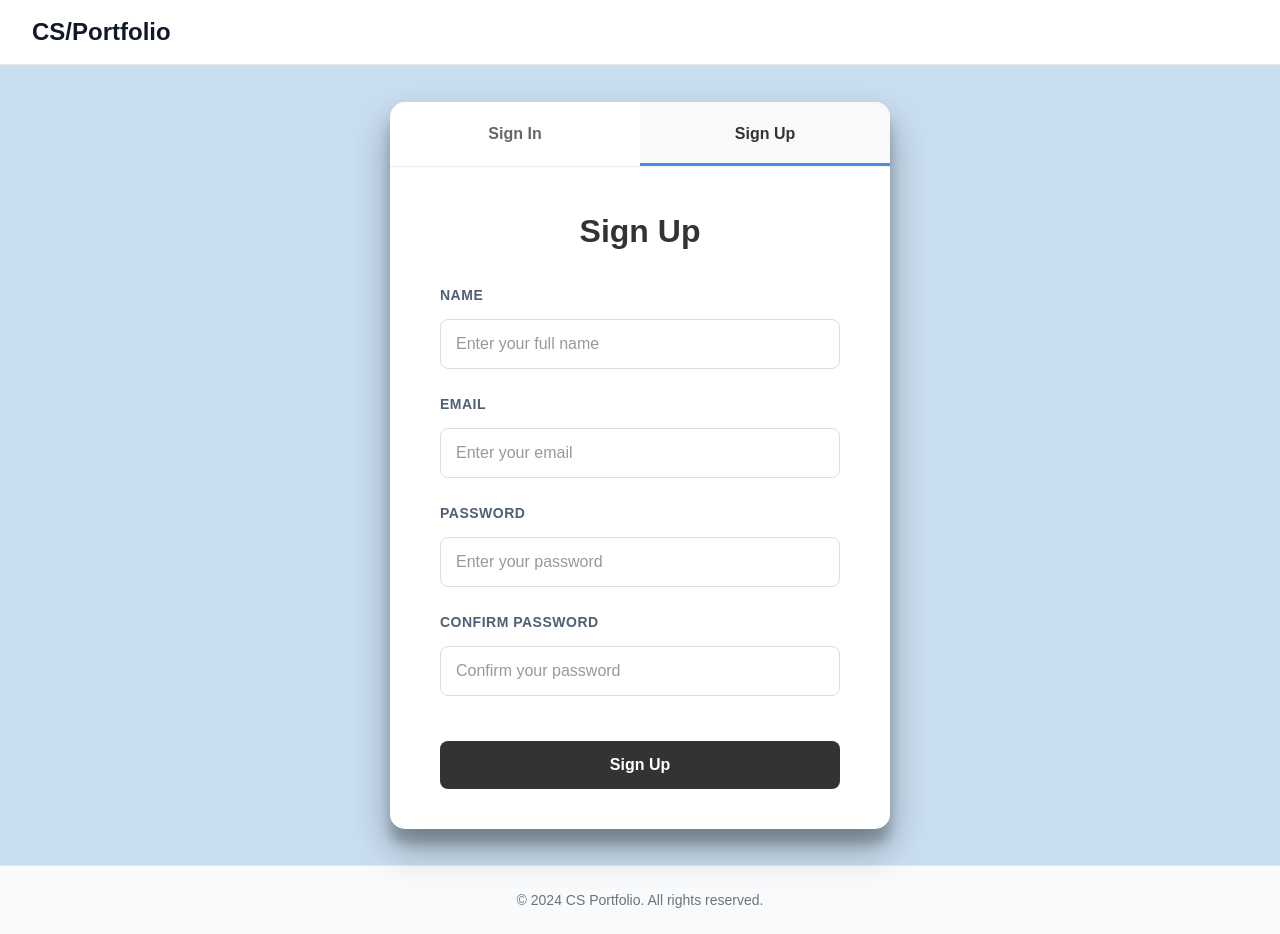
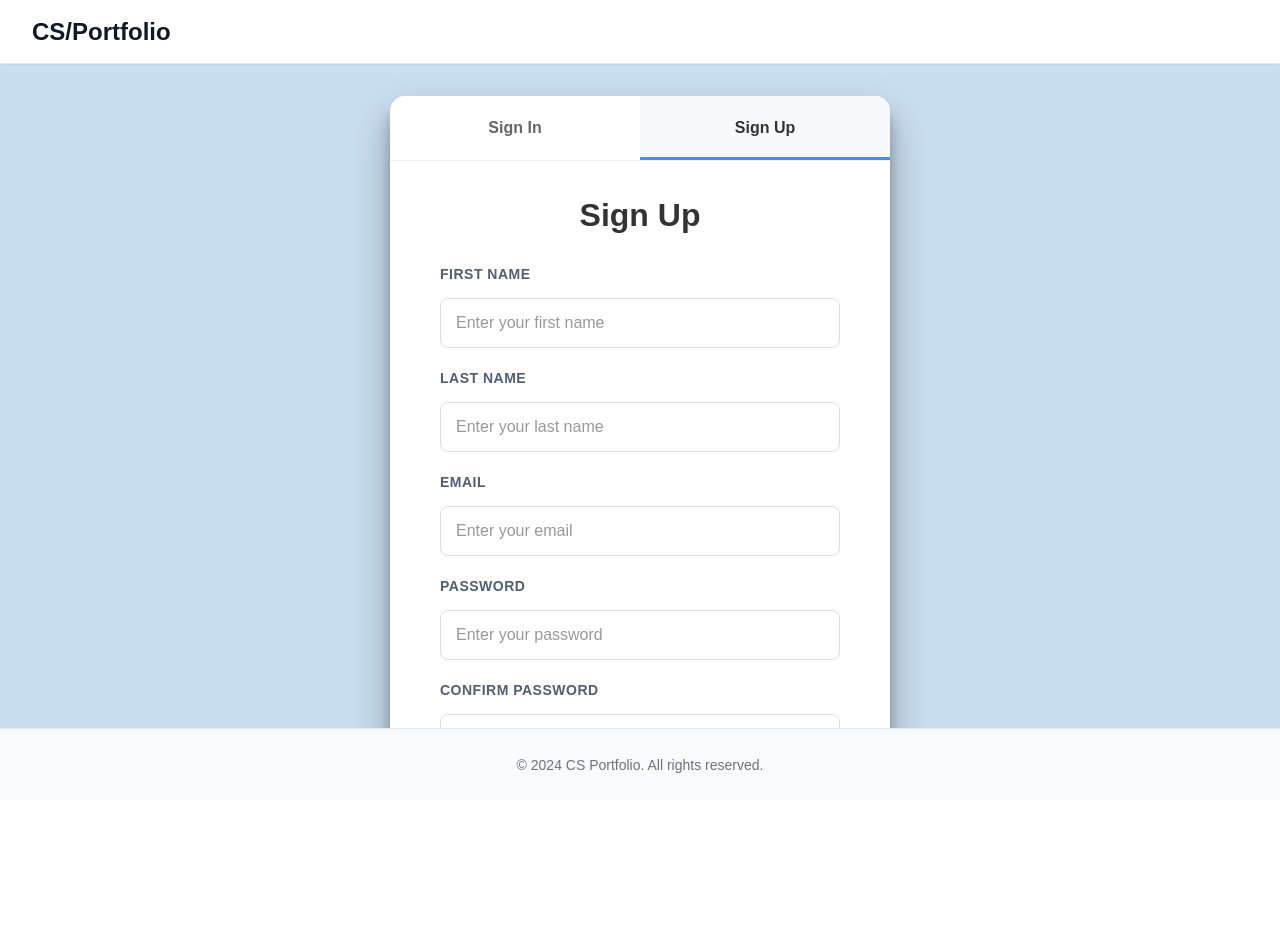
Before and after one commit to blksmth1725/cs_portfolio, a Next.js app in the folder cs_portfolio_client/: page /login in a window 1280 px wide. Both pictures are taken after a click on the button "Sign Up". After the commit the page ends 800 px from the top, so only its background shows below. Built offline with nearby package versions, Linux system fonts and the light colour scheme.

Commit message:
finalized login functionality. moving on to home page to introduce myself

```diff
--- a/cs_portfolio_client/src/app/layout.tsx
+++ b/cs_portfolio_client/src/app/layout.tsx
@@ -27,12 +27,10 @@ export default function RootLayout({
 }>) {
   return (
     <html lang="en">
-      <body
-        className={`${geistSans.variable} ${geistMono.variable} antialiased flex flex-col min-h-screen`}
-      >
+      <body className={`${geistSans.variable} ${geistMono.variable} antialiased app-layout`}>
         <AuthProvider>
           <Header />
-          <main className="flex-1">
+          <main className="main-content">
             {children}
           </main>
           <Footer />
--- a/cs_portfolio_client/src/app/login/page.tsx
+++ b/cs_portfolio_client/src/app/login/page.tsx
@@ -9,7 +9,8 @@ export default function LoginPage() {
   const [isSignUp, setIsSignUp] = useState(false);
   const [email, setEmail] = useState('');
   const [password, setPassword] = useState('');
-  const [name, setName] = useState('');
+  const [firstName, setFirstName] = useState('');
+  const [lastName, setLastName] = useState('');
   const [confirmPassword, setConfirmPassword] = useState('');
   const [loading, setLoading] = useState(false);
   const [error, setError] = useState('');
@@ -51,8 +52,13 @@ export default function LoginPage() {
 
     // Validation for signup
     if (isSignUp) {
-      if (!name.trim()) {
-        setError('Name is required');
+      if (!firstName.trim()) {
+        setError('First name is required');
+        setLoading(false);
+        return;
+      }
+      if (!lastName.trim()) {
+        setError('Last name is required');
         setLoading(false);
         return;
       }
@@ -71,7 +77,7 @@ export default function LoginPage() {
     try {
       const endpoint = isSignUp ? '/api/auth/signup' : '/api/auth/login';
       const payload = isSignUp
-        ? { name, email, password }
+        ? { name: `${firstName} ${lastName}`, email, password }
         : { email, password };
 
       const response = await fetch(`http://localhost:5001${endpoint}`, {
@@ -140,21 +146,34 @@ export default function LoginPage() {
 
             {/* Sign Up only fields */}
             {(isSignUp || showSignupFields) && (
+              <>
                 <div className={`form-group signup-field ${isTransitioning ? 'exiting' : ''}`}>
-                <label className="form-label">Name</label>
+                  <label className="form-label">First Name</label>
                   <input
                     type="text"
                     className="form-input"
-                  placeholder="Enter your full name"
-                  value={name}
-                  onChange={(e) => setName(e.target.value)}
+                    placeholder="Enter your first name"
+                    value={firstName}
+                    onChange={(e) => setFirstName(e.target.value)}
                     required={isSignUp}
                   />
                 </div>
+                <div className={`form-group signup-field ${isTransitioning ? 'exiting' : ''}`}>
+                  <label className="form-label">Last Name</label>
+                  <input
+                    type="text"
+                    className="form-input"
+                    placeholder="Enter your last name"
+                    value={lastName}
+                    onChange={(e) => setLastName(e.target.value)}
+                    required={isSignUp}
+                  />
+                </div>
+              </>
             )}
 
             <div className="form-group">
-              <label className="form-label">Email{isSignUp ? '' : ' Address'}</label>
+              <label className="form-label">Email</label>
               <input
                 type="email"
                 className="form-input"
--- a/cs_portfolio_client/src/styles/components.css
+++ b/cs_portfolio_client/src/styles/components.css
@@ -1,10 +1,50 @@
 /* Component Styles */
+
+/* App Layout */
+.app-layout {
+  margin: 0;
+  padding: 0;
+  height: 100vh;
+  overflow: hidden;
+  display: flex;
+  flex-direction: column;
+}
+
+/* Main Content Area */
+.main-content {
+  flex: 1;
+  overflow-y: auto;
+  overflow-x: hidden;
+  margin-top: var(--header-height);
+  margin-bottom: var(--footer-height);
+  min-height: calc(100vh - var(--header-height) - var(--footer-height));
+}
+
+/* CSS Variables for header/footer heights */
+:root {
+  --header-height: 64px; /* 4rem */
+  --footer-height: 72px; /* Approximate footer height */
+}
+
+/* Responsive adjustments for mobile */
+@media (max-width: 768px) {
+  :root {
+    --header-height: 60px; /* Slightly smaller on mobile */
+    --footer-height: 68px;
+  }
+}
 
 /* Header Component */
 .header {
   background-color: white;
   box-shadow: 0 1px 2px 0 rgba(0, 0, 0, 0.05);
   border-bottom: 1px solid #e5e7eb;
+  position: fixed;
+  top: 0;
+  left: 0;
+  right: 0;
+  z-index: 1000;
+  height: var(--header-height);
 }
 
 .header-container {
@@ -73,7 +113,12 @@
 .footer {
   background-color: #f9fafb;
   border-top: 1px solid #e5e7eb;
-  margin-top: auto;
+  position: fixed;
+  bottom: 0;
+  left: 0;
+  right: 0;
+  z-index: 1000;
+  height: var(--footer-height);
 }
 
 .footer-container {
@@ -81,6 +126,10 @@
   margin-left: auto;
   margin-right: auto;
   padding: 1.5rem 1rem;
+  height: 100%;
+  display: flex;
+  align-items: center;
+  justify-content: center;
 }
 
 @media (min-width: 640px) {
@@ -106,7 +155,7 @@
 
 /* Protected Route Loading */
 .protected-route-loading {
-  min-height: 100vh;
+  min-height: calc(100vh - var(--header-height) - var(--footer-height));
   background-color: #f9fafb;
   display: flex;
   align-items: center;
--- a/cs_portfolio_client/src/styles/login.css
+++ b/cs_portfolio_client/src/styles/login.css
@@ -13,7 +13,7 @@
   display: flex;
   justify-content: center;
   align-items: center;
-  min-height: 100vh;
+  min-height: calc(100vh - var(--header-height) - var(--footer-height));
   background: #c9def0;
   padding: 2rem;
 }
@@ -22,7 +22,7 @@
 .login-main-container {
   position: relative;
   width: 500px;
-  min-height: 600px;
+  min-height: auto;
   background: #fff;
   box-shadow: 0 19px 38px rgba(0, 0, 0, 0.3), 0 15px 12px rgba(0, 0, 0, 0.22);
   border-radius: 15px;
@@ -71,13 +71,13 @@
 
 /* Form Content */
 .form-content {
-  padding: 40px 50px;
+  padding: 30px 50px 30px 50px;
 }
 
 /* Form Titles */
 .form-title {
   text-align: center;
-  margin-bottom: 30px;
+  margin-bottom: 25px;
   font-size: 2rem;
   font-weight: 700;
   color: #333;
@@ -85,7 +85,7 @@
 
 /* Form Groups */
 .form-group {
-  margin-bottom: 25px;
+  margin-bottom: 20px;
 }
 
 /* Signup Field Animation */
@@ -111,7 +111,7 @@
     transform: translateY(0);
     opacity: 1;
     max-height: 100px;
-    margin-bottom: 25px;
+    margin-bottom: 20px;
     padding-top: 0;
     padding-bottom: 0;
   }
@@ -122,7 +122,7 @@
     transform: translateY(0);
     opacity: 1;
     max-height: 100px;
-    margin-bottom: 25px;
+    margin-bottom: 20px;
     padding-top: 0;
     padding-bottom: 0;
   }
@@ -157,6 +157,7 @@
   font-size: 16px;
   transition: all 0.3s ease;
   background: #fff;
+  color: #333;
 }
 
 .form-input:focus {
@@ -173,7 +174,7 @@
 .submit-btn {
   width: 100%;
   padding: 12px;
-  margin-top: 20px;
+  margin-top: 15px;
   background: #333;
   color: #fff;
   border: none;
--- a/cs_portfolio_client/src/styles/pages.css
+++ b/cs_portfolio_client/src/styles/pages.css
@@ -33,7 +33,7 @@
 
 /* Home Page */
 .home-page-container {
-  min-height: 100vh;
+  min-height: calc(100vh - var(--header-height) - var(--footer-height));
   background-color: #f9fafb;
   display: flex;
   align-items: center;
```
Also changed, not shown: 2 other files (tests, documents, lock files or other folders). Lines whose indentation alone changed are shown as unchanged.
